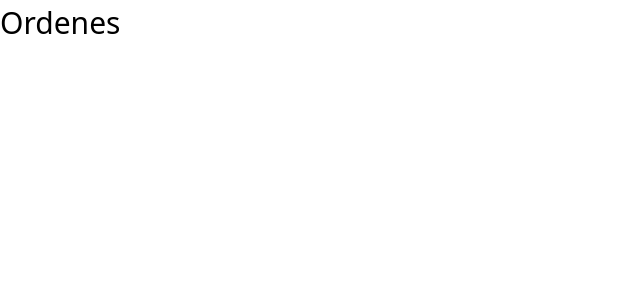
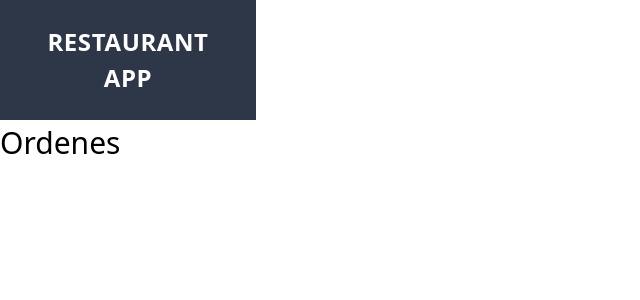
Before and after one commit to kkevin7/restautant_client_web, a React (Create React App) app: page / in a window 1280 px wide. Shown: the top 300 px of the page, without its empty margins (0-640 px from the left). Built offline with nearby package versions, Linux system fonts and the light colour scheme.

Commit message:
mini example tailwind

```diff
--- a/src/App.js
+++ b/src/App.js
@@ -4,10 +4,12 @@ import {Routes, Route} from 'react-router';
 import Ordenes from './components/pages/Ordenes';
 import Menu from './components/pages/Menu';
 import NuevoPlatillo from './components/pages/NuevoPlatillo';
+import Sidebar from './components/ui/Sidebar';
 
 function App() {
   return (
       <div>
+        <Sidebar  />
         <Routes>
           <Route path="/" element={<Ordenes />} />
           <Route path="/menu" element={<Menu />} />
--- /dev/null
+++ b/src/components/ui/Sidebar.js
@@ -0,0 +1,13 @@
+import React from 'react';
+
+function Sidebar() {
+    return (
+        <div className="md:w-2/5 xl:w-1/5 bg-gray-800">
+            <div className="p-6">
+                <p className="uppercase text-white text-2xl tracking-wide text-center font-bold">Restaurant App</p>
+            </div>
+        </div>
+    )
+}
+
+export default Sidebar;
```
